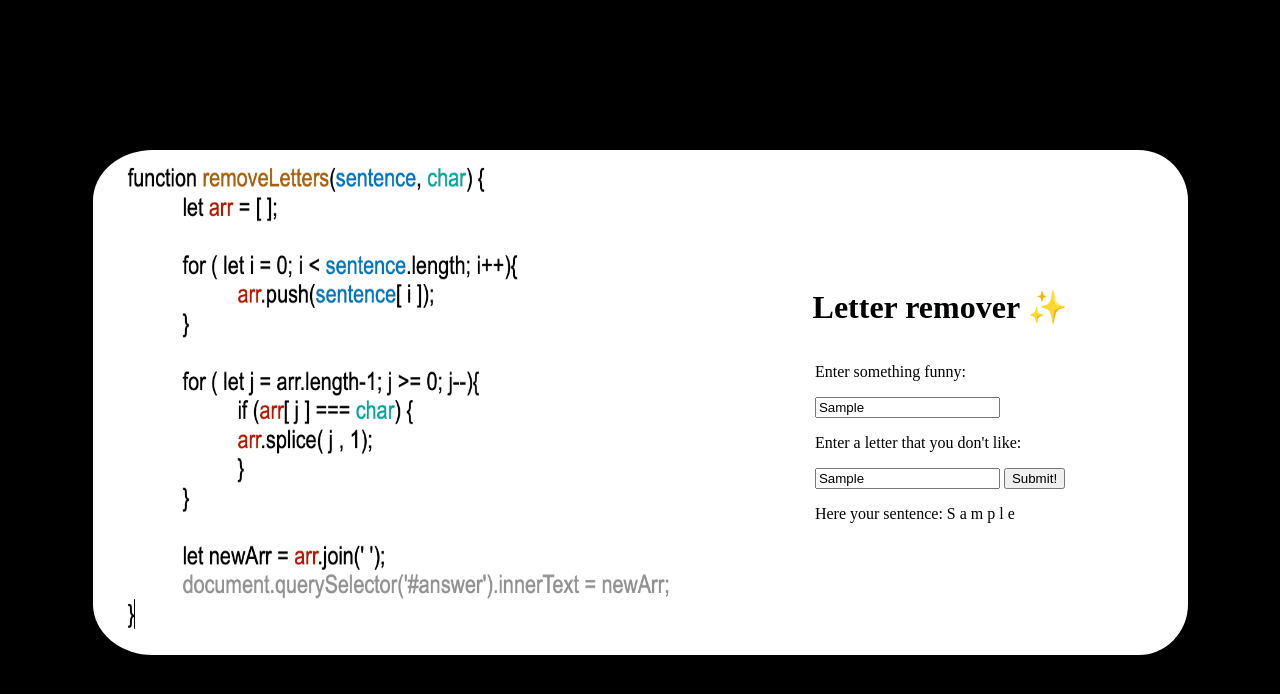
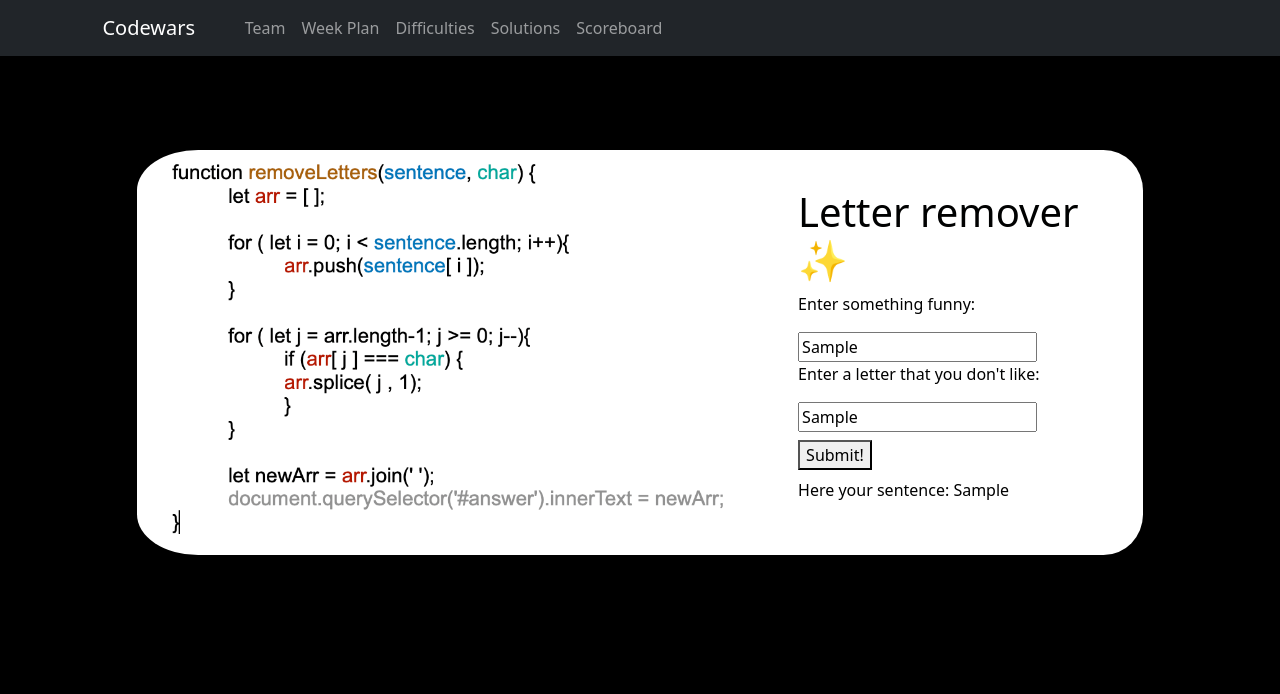
Before and after one commit to rubyzli/codewars, a plain HTML site: page Kata-remove-letters/kata-remove-letters.html in a window 1280 px wide. Both pictures are taken after typing "Sample", "Sample" into the empty fields and a click on the button "Submit!". Drawn offline with Linux system fonts and the light colour scheme.

Commit message:
manuel Merge Review Noah

```diff
--- a/Kata-remove-letters/kata-remove-letters.html
+++ b/Kata-remove-letters/kata-remove-letters.html
@@ -4,11 +4,38 @@
     <meta charset="UTF-8">
     <meta http-equiv="X-UA-Compatible" content="IE=edge">
     <meta name="viewport" content="width=device-width, initial-scale=1.0">
+    <title>Remove letters</title>
+    <link rel="stylesheet" href="../css/bootstrap.css">
     <link rel="stylesheet" href="style-remove-letters.css">
-    <title>Remove letters</title>
     <script src="./remove-letters.js" defer></script>
 </head>
 <body>
+    <nav class="navbar navbar-expand-lg navbar-dark bg-dark">
+        <a class="navbar-brand" href="../Main Page/index.html">Codewars</a>
+        <button class="navbar-toggler" type="button" data-toggle="collapse" data-target="#navbarText"
+            aria-controls="navbarText" aria-expanded="false" aria-label="Toggle navigation">
+            <span class="navbar-toggler-icon"></span>
+        </button>
+        <div class="collapse navbar-collapse" id="navbarText">
+            <ul class="navbar-nav mr-auto">
+                <li class="nav-item active">
+                    <a class="nav-link" href="../Main Page/index.html#team">Team</a>
+                </li>
+                <li class="nav-item">
+                    <a class="nav-link" href="../Main Page/index.html#containerWeek">Week Plan</a>
+                </li>
+                <li class="nav-item">
+                    <a class="nav-link" href="../Main Page/index.html#difficult">Difficulties</a>
+                </li>
+                <li class="nav-item">
+                    <a class="nav-link" href="../Main Page/index.html#containerSolution">Solutions</a>
+                </li>
+                <li class="nav-item">
+                    <a class="nav-link" href="../Main Page/index.html#scoreboard">Scoreboard</a>
+                </li>
+            </ul>
+        </div>
+    </nav>
     <div>
         <img src="./codeSnippet1.png" id="code" alt="">
     </div>
@@ -21,7 +48,7 @@
             <input type="text" id="specialCharacter">
             <button id="submit">Submit!</button>
 
-            <p>Here your sentence: <span id="answer"></span></p>
+            <p class="resultText">Here your sentence: <span id="answer"></span></p>
 
 </body>
 
--- a/Kata-remove-letters/remove-letters.js
+++ b/Kata-remove-letters/remove-letters.js
@@ -1,27 +1,22 @@
-const sentence = document.querySelector("#sentence");
-const char = document.querySelector("#specialCharacter");
+const inputSentenceEl = document.querySelector("#sentence");
+ const inputCharEl = document.querySelector("#specialCharacter");
  const subButton = document.querySelector("#submit");
 
  function removeLetters(sentence, char) {
-    let arr = [];
+     let sentenceChars = sentence.split("");
 
-    for(let i = 0; i<sentence.length; i++){
-
-        arr.push(sentence[i]);
+     for(let i = sentenceChars.length-1; i>=0; i--){
+         if(sentenceChars[i] === char){
+             sentenceChars.splice(i, 1);
+         }
      }
 
-    for(let j = arr.length-1; j>=0; j--){
-
-        if(arr[j] === char){
-            arr.splice(j, 1);
-        }
-    }
-     let newArr = arr.join(' ');
-     document.querySelector('#answer').innerText = newArr
+     let result = sentenceChars.join('');
+     document.querySelector('#answer').innerText = result;
  };
 
  subButton.addEventListener("click", function(){
      let sentVal = sentence.value;
-    let charVal = char.value;
+     let charVal = inputCharEl.value;
      removeLetters(sentVal, charVal);
  });
--- a/Kata-remove-letters/style-remove-letters.css
+++ b/Kata-remove-letters/style-remove-letters.css
@@ -3,6 +3,7 @@ body{
     color: rgb(0, 1, 1);
     display: flex;
     justify-content: center;
+    align-items: center;
     margin-top: 150px;
 }
 
@@ -20,8 +21,8 @@ body{
 }
 
 #code {
-    width: 600px;
-    height: 505px;
+
+    height: 405px;
     border-top-left-radius: 10%;
     border-bottom-left-radius: 10%;
 }
@@ -34,3 +35,24 @@ body{
     font-family: Arial, Helvetica, sans-serif;
     padding-bottom: 70vh;
 }
+
+.navbar {
+    overflow: hidden;
+    position: fixed;
+    top: 0;
+    width: 100%;
+    z-index: 999;
+}
+
+.navbar-brand {
+    padding-left: 8vw;
+    padding-right: 2vw;
+}
+
+#submit{
+    margin-top: 1vh;
+}
+
+.resultText{
+    margin-top: 1vh;
+}
```
Also changed, not shown: Kata-bmi/bmi.js (+4 -11 lines), Kata-bmi/kata-bmi.html (+1 -1 lines), Kata-bmi/style-bmi.css (+4 -3 lines). Lines whose indentation alone changed are shown as unchanged.
